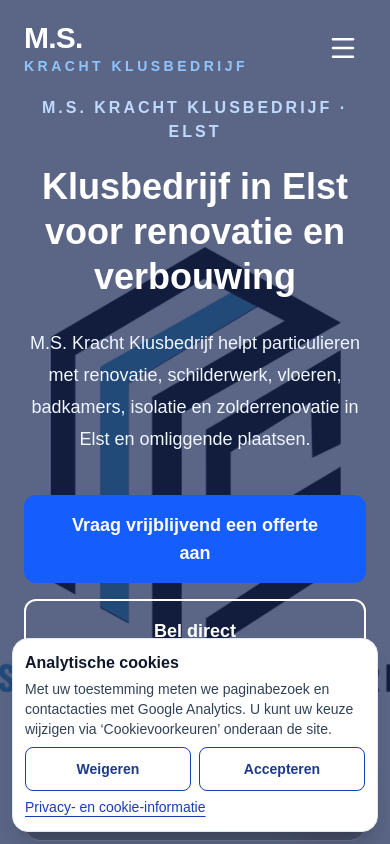
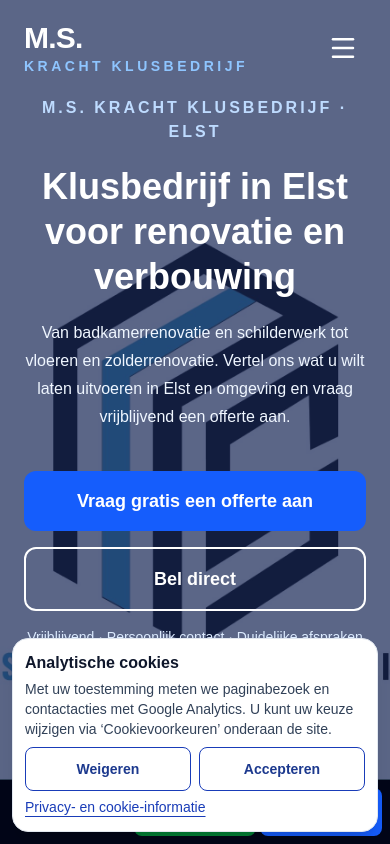
Before and after one commit to Meisamkali2/krachtklusbedrijf-ms, a Next.js app: page / in a window 390 px wide. Shown: the top 844 px of the page. Built offline with nearby package versions, Linux system fonts and the light colour scheme.

Commit message:
Improve mobile quote conversion (#6)
* Prioritize quote form on mobile and clarify submit action

* Expose direct quote, call and WhatsApp actions on mobile

* Make homepage quote proposition clearer and more compact on mobile

```diff
--- a/app/components/Contact.tsx
+++ b/app/components/Contact.tsx
@@ -78,11 +78,11 @@ export default function Contact() {
   return (
     <section
       id="contact"
-      className="bg-gradient-to-b from-slate-900 to-slate-950 py-24 text-white"
+      className="scroll-mt-24 bg-gradient-to-b from-slate-900 to-slate-950 py-24 text-white"
     >
       <div className="mx-auto max-w-7xl px-6">
         {/* HEADER */}
-        <div className="mb-20 text-center">
+        <div className="mb-10 text-center md:mb-16">
           <span className="rounded-full bg-blue-600/20 px-5 py-2 text-sm font-semibold text-blue-300">
             GRATIS OFFERTE
           </span>
@@ -99,7 +99,7 @@ export default function Contact() {
 
         <div className="grid gap-14 lg:grid-cols-2">
           {/* LEFT */}
-          <div className="space-y-8">
+          <div className="order-2 space-y-8 lg:order-1">
             {/* PHONE */}
             <div className="rounded-3xl border border-white/10 bg-white/5 p-6 backdrop-blur">
               <a
@@ -214,7 +214,7 @@ export default function Contact() {
           </div>
 
           {/* RIGHT - FORM */}
-          <div className="rounded-3xl border border-white/10 bg-white/5 p-8 shadow-xl backdrop-blur md:p-10">
+          <div className="order-1 rounded-3xl border border-white/10 bg-white/5 p-5 shadow-xl backdrop-blur sm:p-8 lg:order-2 md:p-10">
             <div className="mb-8">
               <h3 className="text-2xl font-bold">
                 Vertel ons over uw project
@@ -302,7 +302,7 @@ export default function Contact() {
                 <textarea
                   id="contact-message"
                   name="message"
-                  rows={6}
+                  rows={4}
                   placeholder="Bijvoorbeeld: Ik wil mijn badkamer renoveren in Elst..."
                   required
                   className="w-full resize-y rounded-xl border border-slate-700 bg-slate-800 p-4 text-white placeholder:text-slate-400 outline-none transition focus:border-blue-500 focus:ring-2 focus:ring-blue-500/20"
@@ -317,7 +317,7 @@ export default function Contact() {
               >
                 {loading
                   ? "Aanvraag verzenden..."
-                  : "Vraag vrijblijvend een offerte aan"}
+                  : "Verstuur mijn offerteaanvraag"}
               </button>
 
               {/* STATUS */}
--- a/app/components/FloatingButtons.tsx
+++ b/app/components/FloatingButtons.tsx
@@ -30,7 +30,14 @@ export default function FloatingButtons() {
   ];
 
   return (
-    <div className="fixed bottom-6 right-6 z-50 flex flex-col items-end gap-3">
+    <>
+      <nav aria-label="Snel contact" className="fixed inset-x-0 bottom-0 z-50 grid grid-cols-3 gap-1 border-t border-slate-700 bg-slate-950 p-2 pb-[max(0.5rem,env(safe-area-inset-bottom))] text-white shadow-lg lg:hidden">
+        <a href="tel:+31643680281" className="flex min-h-12 flex-col items-center justify-center gap-1 rounded-lg text-xs font-semibold"><Phone size={20} />Bel direct</a>
+        <a href="https://wa.me/31643680281" target="_blank" rel="noopener noreferrer" className="flex min-h-12 flex-col items-center justify-center gap-1 rounded-lg bg-green-700 text-xs font-semibold"><FaWhatsapp size={20} />WhatsApp</a>
+        <a href="/#contact" className="flex min-h-12 flex-col items-center justify-center rounded-lg bg-blue-600 px-1 text-center text-sm font-bold">Offerte aanvragen</a>
+      </nav>
+      <div aria-hidden="true" className="h-20 lg:hidden" />
+    <div className="fixed bottom-6 right-6 z-50 hidden flex-col items-end gap-3 lg:flex">
 
       {open &&
         buttons.map((button) => (
@@ -54,6 +61,9 @@ export default function FloatingButtons() {
         ))}
 
       <button
+        type="button"
+        aria-label={open ? "Contactmenu sluiten" : "Contactmenu openen"}
+        aria-expanded={open}
         onClick={() => setOpen(!open)}
         className="flex h-16 w-16 items-center justify-center rounded-full bg-blue-600 text-white shadow-2xl transition-all duration-300 hover:scale-110 hover:rotate-90"
       >
@@ -61,5 +71,6 @@ export default function FloatingButtons() {
       </button>
 
     </div>
+    </>
   );
 }
--- a/app/page.tsx
+++ b/app/page.tsx
@@ -20,7 +20,7 @@ export default function Home() {
 
       <main>
         {/* HERO */}
-        <section className="relative min-h-screen">
+        <section className="relative min-h-[85svh] md:min-h-screen">
           {/* Achtergrond afbeelding */}
           <Image
             src="/hero.jpg"
@@ -36,7 +36,7 @@ export default function Home() {
           <div className="absolute inset-0 bg-blue-950/70" />
 
           {/* Hero content */}
-          <div className="relative z-10 flex min-h-screen flex-col items-center justify-center px-6 py-24 text-center text-white">
+          <div className="relative z-10 flex min-h-[85svh] flex-col md:min-h-screen items-center justify-center px-6 py-24 text-center text-white">
             <div className="max-w-5xl">
               <p className="mb-5 font-semibold uppercase tracking-[3px] text-blue-200">
                 M.S. Kracht Klusbedrijf · Elst
@@ -46,10 +46,9 @@ export default function Home() {
                 Klusbedrijf in Elst voor renovatie en verbouwing
               </h1>
 
-              <p className="mx-auto mt-7 max-w-3xl text-lg leading-8 text-blue-50 md:text-2xl md:leading-10">
-                M.S. Kracht Klusbedrijf helpt particulieren met renovatie,
-                schilderwerk, vloeren, badkamers, isolatie en zolderrenovatie
-                in Elst en omliggende plaatsen.
+              <p className="mx-auto mt-5 max-w-3xl text-base leading-7 text-blue-50 md:text-2xl md:leading-10">
+                Van badkamerrenovatie en schilderwerk tot vloeren en zolderrenovatie.
+                Vertel ons wat u wilt laten uitvoeren in Elst en omgeving en vraag vrijblijvend een offerte aan.
               </p>
 
               <div className="mt-10 flex flex-col justify-center gap-4 sm:flex-row">
@@ -57,7 +56,7 @@ export default function Home() {
                   href="#contact"
                   className="rounded-xl bg-blue-600 px-8 py-4 text-lg font-bold transition hover:scale-105 hover:bg-blue-700"
                 >
-                  Vraag vrijblijvend een offerte aan
+                  Vraag gratis een offerte aan
                 </a>
 
                 <a
@@ -67,6 +66,8 @@ export default function Home() {
                   Bel direct
                 </a>
               </div>
+
+              <p className="mt-4 text-sm text-blue-100">Vrijblijvend · Persoonlijk contact · Duidelijke afspraken</p>
 
               {/* Trust */}
               <div className="mx-auto mt-10 flex max-w-2xl flex-col items-center justify-center gap-3 rounded-2xl border border-white/20 bg-black/20 px-6 py-5 backdrop-blur-sm sm:flex-row sm:gap-6">
```
